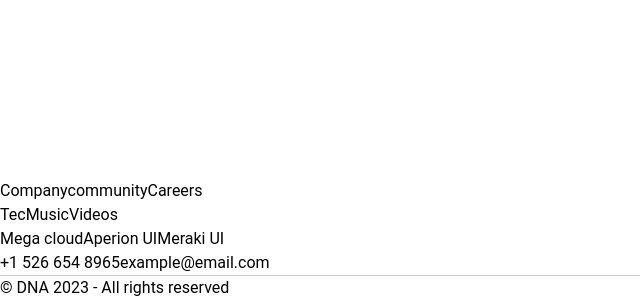
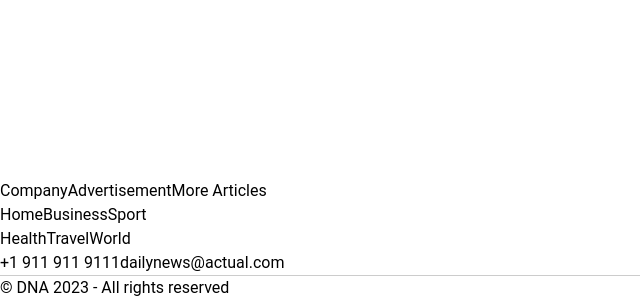
Before and after one commit to Dannaire/NewsWeb, a Next.js app: page / in a window 1280 px wide. Shown: the part 5245-5545 px from the top of the page, without its empty margins (0-640 px from the left). Built offline with nearby package versions, Linux system fonts and the light colour scheme; no server answers.

Commit message:
Update Footer

```diff
--- a/Components/footer.js
+++ b/Components/footer.js
@@ -72,73 +72,74 @@
               <div className="grid grid-cols-1 gap-6 sm:grid-cols-2 md:grid-cols-3 lg:grid-cols-4">
                 <div>
                   <Link
-                    href="#"
+                    href="https://kelompok5-react.vercel.app/"
+                    className="block mt-2 text-sm text-gray-600 dark:text-gray-400 hover:underline"
+                    target="_blank"
+                  >
+                    Company
+                  </Link>
+                  <Link
+                    href="/contact"
                     className="block mt-2 text-sm text-gray-600 dark:text-gray-400 hover:underline"
                   >
-                    Company
+                    Advertisement
                   </Link>
                   <Link
                     href="#"
                     className="block mt-2 text-sm text-gray-600 dark:text-gray-400 hover:underline"
                   >
-                    community
-                  </Link>
-                  <Link
-                    href="#"
-                    className="block mt-2 text-sm text-gray-600 dark:text-gray-400 hover:underline"
-                  >
-                    Careers
+                    More Articles
                   </Link>
                 </div>
 
                 <div>
                   <Link
-                    href="#"
+                    href="/"
                     className="block mt-2 text-sm text-gray-600 dark:text-gray-400 hover:underline"
                   >
-                    Tec
+                    Home
                   </Link>
                   <Link
-                    href="#"
+                    href="/business"
                     className="block mt-2 text-sm text-gray-600 dark:text-gray-400 hover:underline"
                   >
-                    Music
+                    Business
                   </Link>
                   <Link
-                    href="#"
+                    href="/sport"
                     className="block mt-2 text-sm text-gray-600 dark:text-gray-400 hover:underline"
                   >
-                    Videos
+                    Sport
                   </Link>
                 </div>
 
                 <div>
                   <Link
-                    href="#"
+                    href="/health"
                     className="block mt-2 text-sm text-gray-600 dark:text-gray-400 hover:underline"
                   >
-                    Mega cloud
+                    Health
                   </Link>
                   <Link
-                    href="#"
+                    href="/travel"
                     className="block mt-2 text-sm text-gray-600 dark:text-gray-400 hover:underline"
                   >
-                    Aperion UI
+                    Travel
                   </Link>
                   <Link
-                    href="#"
+                    href="/world"
                     className="block mt-2 text-sm text-gray-600 dark:text-gray-400 hover:underline"
                   >
-                    Meraki UI
+                    World
                   </Link>
                 </div>
 
                 <div>
                   <span className="block mt-2 text-sm text-gray-600 dark:text-gray-400 hover:underline">
-                    +1 526 654 8965
+                    +1 911 911 9111
                   </span>
                   <span className="block mt-2 text-sm text-gray-600 dark:text-gray-400 hover:underline">
-                    example@email.com
+                    dailynews@actual.com
                   </span>
                 </div>
               </div>
```
